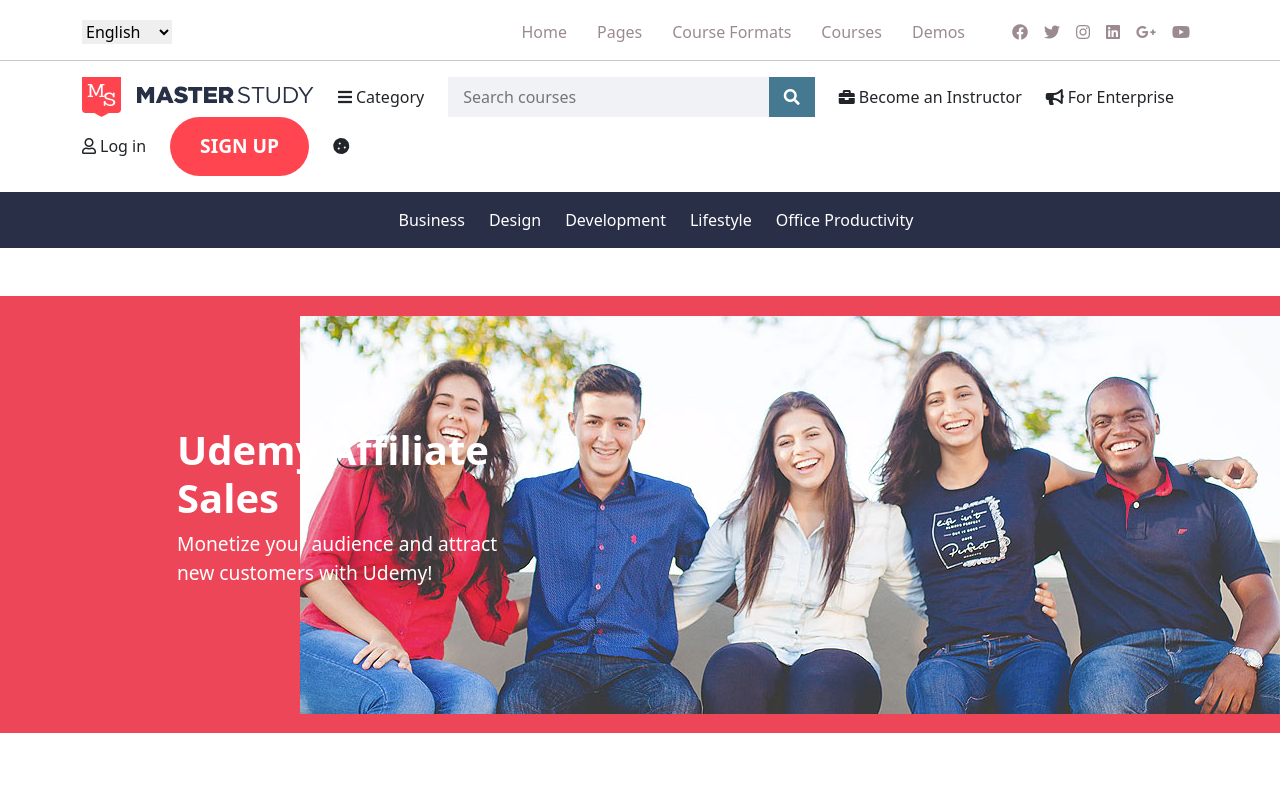
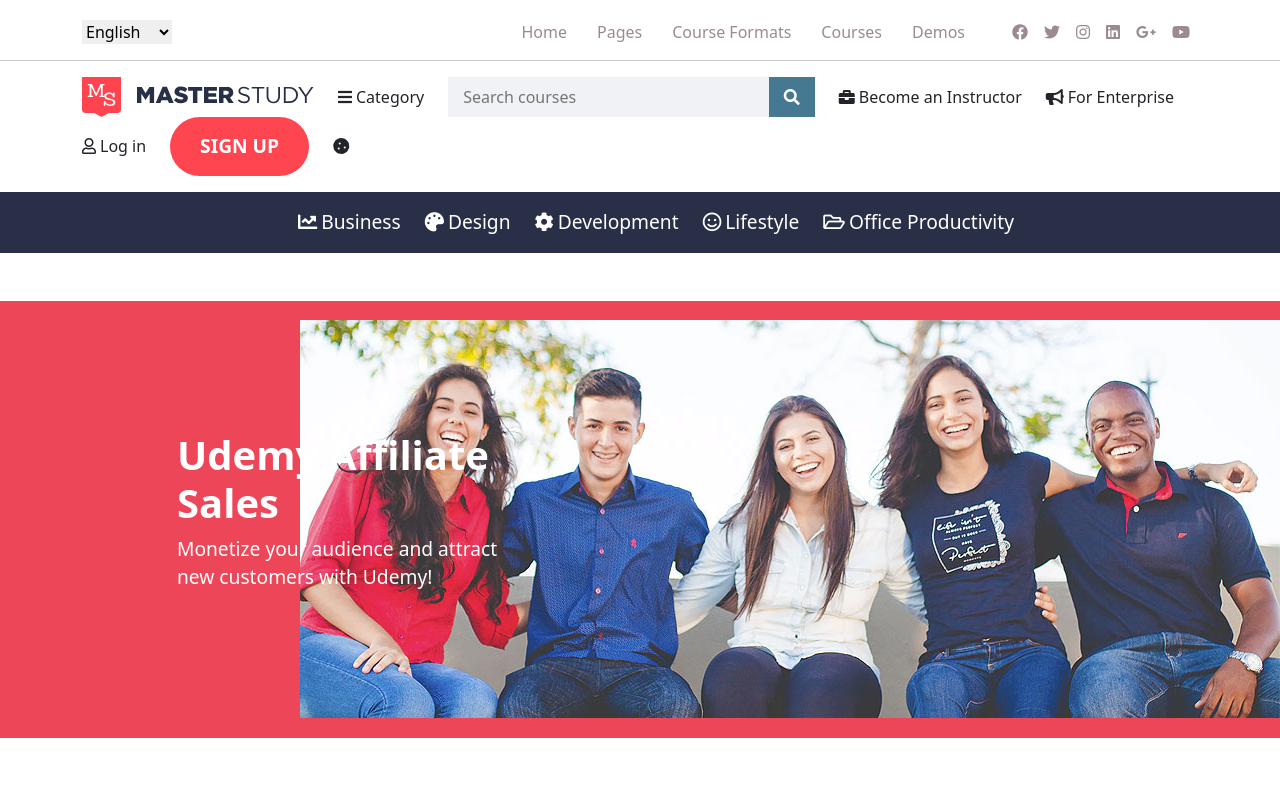
Before and after one commit to MascarBone/proj-html-vuejs, a Vue app: page / in a window 1280 px wide. Shown: the top 796 px of the page. Built offline with nearby package versions, Linux system fonts and the light colour scheme.

Commit message:
Main Top nav links and icons

```diff
--- a/src/components/Main.vue
+++ b/src/components/Main.vue
@@ -5,11 +5,11 @@
       <section class="top-nav mb-5">
         <nav class="container">
           <ul class="row justify-content-center py-3">
-            <li class="col-auto">Business</li>
-            <li class="col-auto">Design</li>
-            <li class="col-auto">Development</li>
-            <li class="col-auto">Lifestyle</li>
-            <li class="col-auto">Office Productivity</li>
+            <li class="col-auto"><a href=""><i class="fas fa-chart-line me-1"></i>Business</a></li>
+            <li class="col-auto"><a href=""><i class="fas fa-palette me-1"></i>Design</a></li>
+            <li class="col-auto"><a href=""><i class="fas fa-cog me-1"></i>Development</a></li>
+            <li class="col-auto"><a href=""><i class="far fa-smile me-1"></i>Lifestyle</a></li>
+            <li class="col-auto"><a href=""><i class="far fa-folder-open me-1"></i>Office Productivity</a></li>
           </ul>
         </nav>
       </section>
@@ -958,6 +958,13 @@
 p {
     font-size: 1.2rem;
 }
+nav {
+
+  a {
+    font-size: 1.2rem;
+    text-decoration: none;
+  }
+}
 
 .my_btn-primary {
   background-color: $amaranth;
@@ -988,7 +995,10 @@
 
 .top-nav {
   background-color: $ebony-clay;
-  color: $white;
+
+  * {
+    color: $white;
+  }
 }
 
 .bg-color-amaranth{
@@ -1094,10 +1104,9 @@
   border-radius: 50px;
 
   a {
-    font-size: 1.2rem;
-    text-decoration: none;
     color: grey;
   }
+
 }
 .recent-courses-box.selected {
   background-color: $grey;
```
